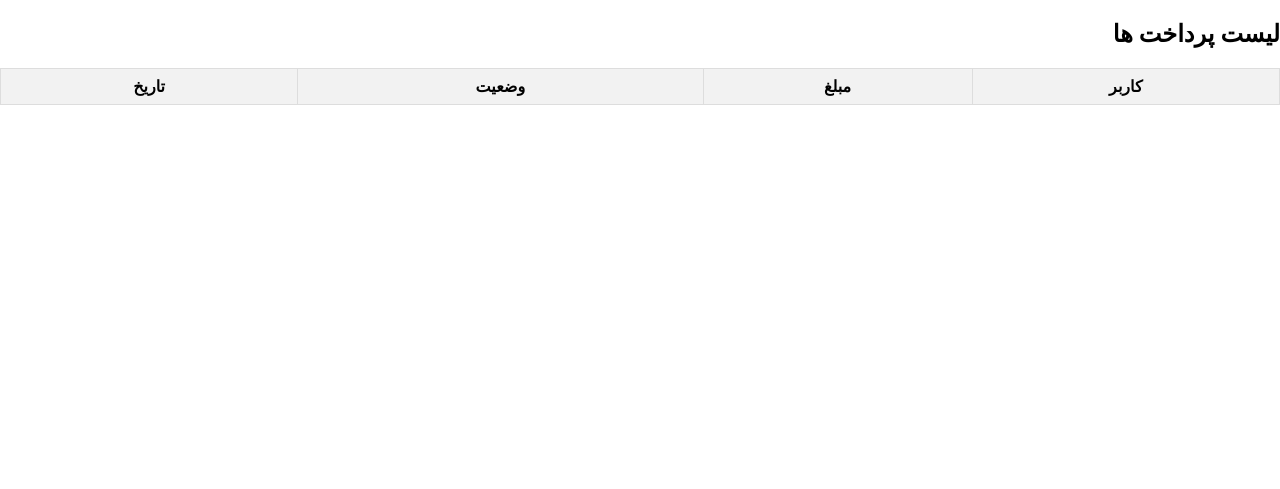
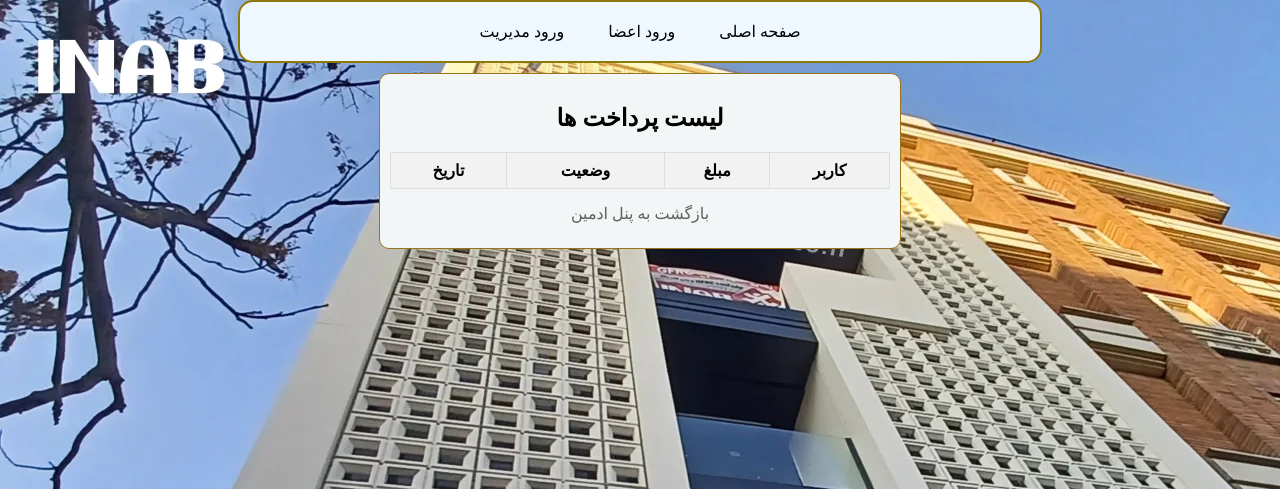
Before and after one commit to Fariba-Sh/Bulding, a Flask app: page /admin/charges in a window 1280 px wide. Shown: the top 489 px of the page. Run offline with Flask 3, Linux system fonts and the light colour scheme; the visitor is signed in with stand-in values (Sample User, id 1); data comes from the database, SQL or seed files in the repository; data that the repository does not hold is empty; some libraries are stand-ins or nearby versions.

Commit message:
front end improved

```diff
--- a/static/css/index.css
+++ b/static/css/index.css
@@ -5,23 +5,27 @@
 body{
    margin: 0;
    padding: 0;
+   background-image: url("/static/images/main.webp");
 
 }
 
 .header-wrapper{
 
-    border-bottom: 2px solid rgb(141, 121, 9);
+    border: 2px solid rgb(141, 121, 9);
+    background-color: aliceblue;
+    max-width: 800px;
+    margin: auto;
+    border-radius: 15px;
 }
 
 .header-links{
-margin: 10px;
-    padding: 10px;
+    padding: 20px;
     text-align: center;
 }
 
 .header-links a{
     text-decoration: none;
-    color: rgb(96, 95, 95);
+    color: rgb(0, 0, 0);
     margin: 10px;
     text-align: center;
     padding: 10px;
@@ -36,11 +40,16 @@ margin: 10px;
 .simple-box{
     border: 1px solid rgb(152, 117, 28);
     padding: 10px;
-    text-align: center;
-    width: 600px;
+    margin-right: 10px;
+    max-width: 500px;
     margin: auto;
     border-radius: 10px;
     margin-top: 10px;
+    display: flex;
+    flex-wrap: wrap;
+    flex-direction: column;
+    background-color: rgb(243, 246, 246);
+    text-align: center;
 }
 
 #login-box input{
@@ -59,3 +68,28 @@ margin: 10px;
 #login-btn:hover{
     cursor: pointer;
 }
+
+
+.simple-box a {
+    text-decoration: none;
+    color: rgb(96, 95, 95);
+    margin: 5px;
+    padding: 10px;
+    text-align: center;
+}
+
+.simple-box a:hover{
+        background-color: rgb(171, 170, 170);
+    color: aliceblue;
+    border-radius: 20px;
+    margin: 5px;
+}
+
+.simple-box  input ,textarea{
+    border-radius: 10px;
+    padding: 10px;
+    justify-content: center;
+    margin: auto;
+    text-align: center;
+    display: block;
+}
--- a/templates/admin/add_monthly_charge.html
+++ b/templates/admin/add_monthly_charge.html
@@ -5,6 +5,8 @@
 {% endblock %}
 
 {% block body %}
+{% include 'parts/header.html'%}
+<section class="simple-box">
     <form method="POST" action="{{ url_for('admin.add_monthly_charge') }}">
         <input type="hidden" name="csrf_token" value="{{ csrf_token() }}"/>
 
@@ -15,6 +17,9 @@
 
         <button type="submit">ثبت شارژ برای همه کاربران</button>
     </form>
+    <a href="{{ url_for('admin.admin_dashboard') }}">بازگشت به پنل ادمین </a>
+
+</section>
 
     <script>
         function formatAmount() {
--- a/templates/admin/add_user.html
+++ b/templates/admin/add_user.html
@@ -5,7 +5,8 @@
 {% endblock %}
 
 {% block body %}
-
+{% include 'parts/header.html'%}
+<section class="simple-box">
     <form method="post">
         <input type="hidden" name="csrf_token" value="{{ csrf_token() }}"/>
         <label>نام کاربری : </label>
@@ -18,5 +19,7 @@
         <input type="text" name="address" required><br>
         <button type="submit">ثبت کاربر جدید</button>
     </form>
+    <a href="{{ url_for('admin.admin_dashboard') }}">بازگشت به پنل ادمین </a>
 
+</section>
 {% endblock %}
--- a/templates/admin/charges.html
+++ b/templates/admin/charges.html
@@ -25,6 +25,8 @@
 {% endblock %}
 
 {% block body %}
+{% include 'parts/header.html'%}
+<section class="simple-box">
 <h2>لیست پرداخت ها</h2>
 <table>
     <thead>
@@ -46,4 +48,7 @@
         {% endfor %}
     </tbody>
 </table>
+<a href="{{ url_for('admin.admin_dashboard') }}">بازگشت به پنل ادمین </a>
+
+</section>
 {% endblock %}
--- a/templates/admin/edit_user.html
+++ b/templates/admin/edit_user.html
@@ -5,6 +5,8 @@
 {% endblock %}
 
 {% block body %}
+{% include 'parts/header.html'%}
+<section class="simple-box">
 
 <h2>ویرایش کاربر {{ user.username }}</h2>
 
@@ -27,5 +29,5 @@
 </form>
 
 <a href="{{ url_for('admin.admin_users') }}">بازگشت به لیست کاربران</a>
-
+</section>
 {% endblock %}
--- a/templates/admin/login.html
+++ b/templates/admin/login.html
@@ -6,7 +6,7 @@
 
 {% block body %}
 
-
+{% include 'parts/header.html'%}
 
 
     <section class="simple-box" style="max-width: 300px;">
--- a/templates/admin/users.html
+++ b/templates/admin/users.html
@@ -5,7 +5,8 @@
 {% endblock %}
 
 {% block body %}
-
+{% include 'parts/header.html'%}
+<section class="simple-box">
 <h2>لیست اعضا</h2>
 <table border="1" cellpadding="8" cellspacing="0">
     <thead>
@@ -34,5 +35,6 @@
         {% endfor %}
     </tbody>
 </table>
-
+<a href="{{ url_for('admin.admin_dashboard') }}">بازگشت به پنل ادمین </a>
+</section>
 {% endblock %}
--- a/templates/main.html
+++ b/templates/main.html
@@ -26,7 +26,7 @@
 
 {% block body %}
 {% include 'parts/header.html'%}
-
+<section class="simple-box">
 <h2>برج مسکونی نیکان</h2>
 <h2>وضعیت پرداخت کاربران در {{ now | jalali_month }}</h2>
 
@@ -48,4 +48,5 @@
         {% endfor %}
     </tbody>
 </table>
+</section>
 {% endblock %}
--- a/templates/parts/header.html
+++ b/templates/parts/header.html
@@ -1,10 +1,8 @@
 <header>
     <section class="header-wrapper">
         <div class="header-links">
-            <a href="/about">درباره ی ساختمان</a>
+            <a href="/">صفحه اصلی</a>
             <a href="/user/login">ورود اعضا</a>
-            <a href="/about">گزارش شارژ ساختمان</a>
-            <a href="/about">پرداخت شارژ</a>
             <a href="/admin/login">ورود مدیریت</a>
         </div>
     </section>
--- a/templates/user/charges.html
+++ b/templates/user/charges.html
@@ -5,6 +5,8 @@
 {% endblock %}
 
 {% block body %}
+{% include 'parts/header.html'%}
+<section class="simple-box">
     <h2>لیست شارژهای شما</h2>
     <table border="1">
         <tr>
@@ -30,6 +32,9 @@
         </tr>
         {% endfor %}
     </table>
+    <a href="{{ url_for('user.user_dashboard') }}">بازگشت به پنل کاربری </a>
+
+    </section>
 
 
 {% endblock %}
--- a/templates/user/login.html
+++ b/templates/user/login.html
@@ -5,10 +5,10 @@
 {% endblock %}
 
 {% block body %}
+    {% include 'parts/header.html'%}
+    <section class="simple-box">
 
-    <section class="simple-box" style="max-width: 290px; ;">
 
-    <div id="login-box">
         <h2>ورود</h2>
     <form action="#" method="post">
         <input type="hidden" name="csrf_token" value="{{ csrf_token() }}"/>
@@ -16,7 +16,7 @@
         <input type="password" name="password" placeholder="رمز عبور" required>
         <input id="login-btn" type="submit" value="ورود">
     </form>
-    </div>
+
 
 
     </section>
```
Also changed, not shown: templates/admin/dashboard.html (+7 -4 lines), templates/user/dashboard.html (+6 -5 lines), static/images/main.webp (added).
